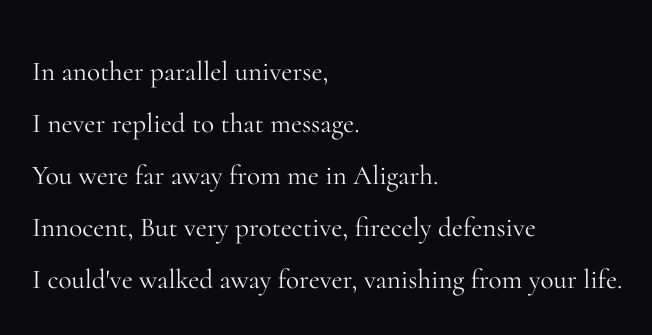
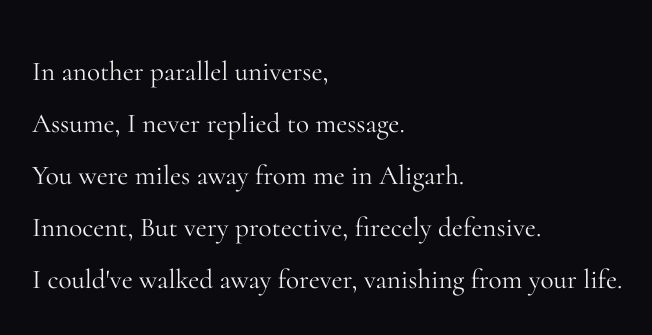
Before and after one commit to 1mailtochatgpt-commits/parallel-universe, a plain HTML site: page index.html in a window 1280 px wide. Shown: the part 211-546 px from the top of the page, without its empty margins (96-748 px from the left). Drawn offline with Linux system fonts and the light colour scheme.

Commit message:
Update index.html

```diff
--- a/index.html
+++ b/index.html
@@ -22,9 +22,9 @@
 
 <section class="scene dark">
   <p class="line">In another parallel universe,</p>
-  <p class="line">I never replied to that message.</p>
-  <p class="line">You were far away from me in Aligarh.</p>
-  <p class="line">Innocent, But very protective, firecely defensive</p>
+  <p class="line">Assume, I never replied to message.</p>
+  <p class="line">You were miles away from me in Aligarh.</p>
+  <p class="line">Innocent, But very protective, firecely defensive.</p>
   <p class="line">I could've walked away forever, vanishing from your life.</p>
 </section>
 
```
